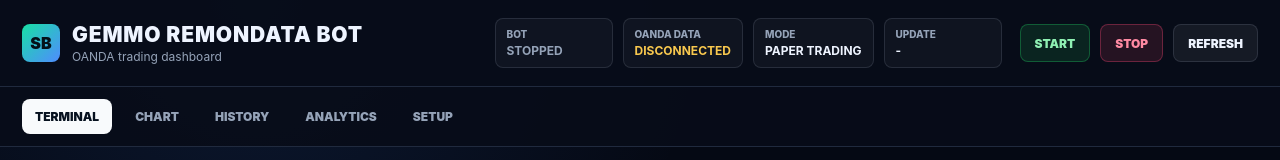
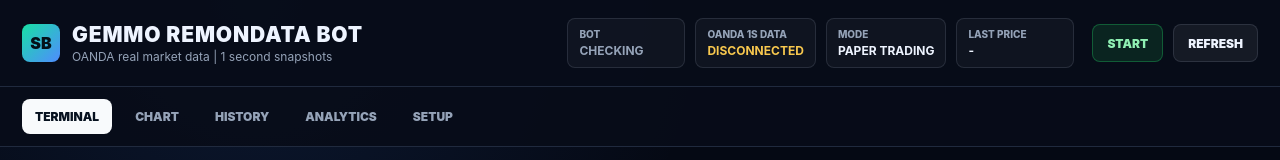
Before and after one commit to rolram2004-glitch/Scalp-bot, a React (Vite) app in the folder frontend/: page / in a window 1280 px wide. Shown: the top 160 px of the page. Built offline with nearby package versions, Linux system fonts and the light colour scheme; no server answers.

Commit message:
Update App.tsx

```diff
--- a/frontend/src/App.tsx
+++ b/frontend/src/App.tsx
@@ -5,19 +5,15 @@ import { ChartPage } from './pages/Chart';
 import { HistoryPage } from './pages/History';
 import { AnalyticsPage } from './pages/Analytics';
 import { SetupPage } from './pages/Setup';
-import { fetchStatus, fetchAnalytics, fetchMarketData, fetchNews, fetchOandaStatus, startBot, stopBot } from './services/api';
+import { fetchStatus, fetchAnalytics, fetchMarketData, fetchNews, fetchOandaStatus, startBot } from './services/api';
 import { StatusSnapshot } from './types';
 
 function AppShell({ status, oandaStatus, reload }: { status: StatusSnapshot | null; oandaStatus?: any; reload: () => void }) {
-  const isLive = Boolean(oandaStatus?.connected);
+  const priceFeedConnected = status?.priceFeedStatus === 'CONNECTED';
+  const isLive = Boolean(oandaStatus?.connected && priceFeedConnected);
 
   async function handleStart() {
     await startBot();
-    reload();
-  }
-
-  async function handleStop() {
-    await stopBot();
     reload();
   }
 
@@ -28,28 +24,27 @@ function AppShell({ status, oandaStatus, reload }: { status: StatusSnapshot | nu
           <div className="brand-mark">SB</div>
           <div>
             <div className="brand">GEMMO REMONDATA BOT</div>
-            <div className="brand-subtitle">OANDA trading dashboard</div>
+            <div className="brand-subtitle">OANDA real market data | 1 second snapshots</div>
           </div>
         </div>
 
         <div className="status-group">
           <div className={status?.isRunning ? 'status-pill success' : 'status-pill muted'}>
-            <span>BOT</span><strong>{status?.isRunning ? 'RUNNING' : 'STOPPED'}</strong>
+            <span>BOT</span><strong>{status === null ? 'CHECKING' : status.isRunning ? 'RUNNING' : 'STOPPED'}</strong>
           </div>
           <div className={isLive ? 'status-pill success' : 'status-pill warning'}>
-            <span>OANDA DATA</span><strong>{isLive ? 'CONNECTED' : 'DISCONNECTED'}</strong>
+            <span>OANDA 1S DATA</span><strong>{isLive ? 'CONNECTED' : 'DISCONNECTED'}</strong>
           </div>
           <div className="status-pill">
             <span>MODE</span><strong>{status?.executionMode || 'PAPER TRADING'}</strong>
           </div>
           <div className="status-pill">
-            <span>UPDATE</span><strong>{status?.lastUpdated ? new Date(status.lastUpdated).toLocaleTimeString() : '-'}</strong>
+            <span>LAST PRICE</span><strong>{status?.lastPriceAt ? new Date(status.lastPriceAt).toLocaleTimeString() : '-'}</strong>
           </div>
         </div>
 
         <div className="button-group">
           <button className="button primary" onClick={handleStart}>START</button>
-          <button className="button danger" onClick={handleStop}>STOP</button>
           <button className="button" onClick={reload}>REFRESH</button>
         </div>
       </header>
@@ -98,7 +93,7 @@ export default function App() {
     safeLoad();
     const interval = window.setInterval(() => {
       void safeLoad();
-    }, 4000);
+    }, 1000);
 
     return () => {
       cancelled = true;
```
